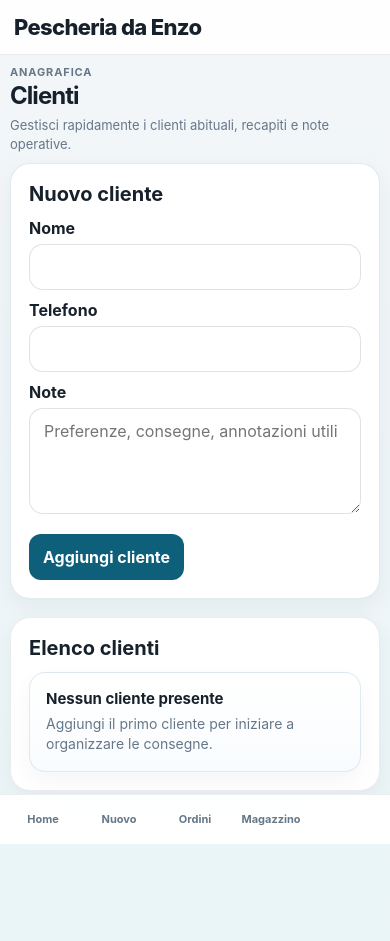
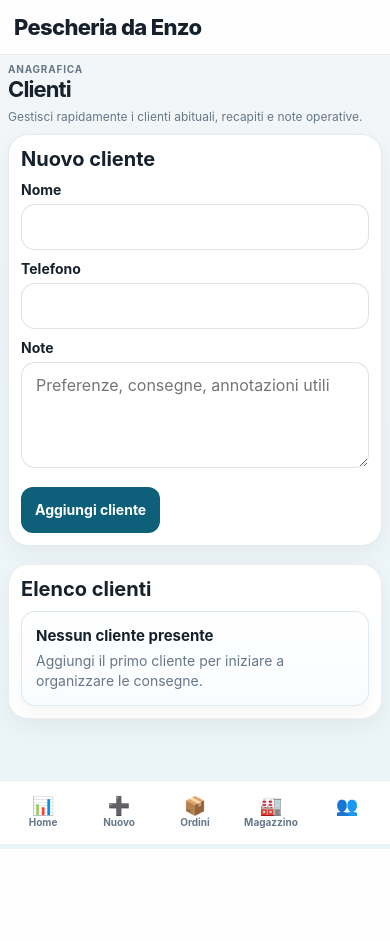
Before and after one commit to thedreamer-it/pescheria-da-enzo, a Flask app: page /clienti in a window 390 px wide. After the commit the page ends 849 px from the top, so only its background shows below. Run offline with Flask 3, Linux system fonts and the light colour scheme; data that the repository does not hold is empty.

Commit message:
Risolvi zoom input, aggiungi icone menu mobile, riduci dimensioni UI
- Disabilita zoom focus su input number/text/date/select/textarea (font-size: 16px)
- Aggiungi icone emoji al bottom nav (📊 ➕ 📦 🏭 👥)
- Riduci padding, margin, font-size per layout più compatto su mobile
- Compatta spacing tra elementi per miglior uso dello spazio mobile

Co-authored-by: Copilot <223556219+Copilot@users.noreply.github.com>

```diff
--- a/app/static/style.css
+++ b/app/static/style.css
@@ -1284,6 +1284,7 @@ tr:last-child td {
 @media (max-width: 900px) {
   body {
     background: linear-gradient(180deg, #f3f6f8 0%, #eaf5f8 100%);
+    font-size: 14px;
   }
 
   .form-grid {
@@ -1305,15 +1306,15 @@ tr:last-child td {
 
   .client-card {
     display: block;
+    padding: 12px;
+    border: 1px solid rgba(14, 95, 121, 0.12);
+    border-radius: 14px;
+    background: linear-gradient(180deg, #ffffff 0%, #f9fcff 100%);
+    box-shadow: 0 8px 16px rgba(15, 23, 42, 0.04);
+  }
+
+  .client-card--empty {
     padding: 14px;
-    border: 1px solid rgba(14, 95, 121, 0.12);
-    border-radius: 16px;
-    background: linear-gradient(180deg, #ffffff 0%, #f9fcff 100%);
-    box-shadow: 0 10px 24px rgba(15, 23, 42, 0.04);
-  }
-
-  .client-card--empty {
-    padding: 16px;
   }
 
   .client-card__top {
@@ -1321,17 +1322,17 @@ tr:last-child td {
     align-items: flex-start;
     justify-content: space-between;
     gap: 8px;
-    margin-bottom: 8px;
+    margin-bottom: 6px;
   }
 
   .client-card h4 {
     margin: 0;
-    font-size: 15px;
+    font-size: 14px;
     line-height: 1.3;
   }
 
   .client-card__phone {
-    font-size: 13px;
+    font-size: 12px;
     font-weight: 700;
     color: var(--primary-dark);
     white-space: nowrap;
@@ -1339,8 +1340,8 @@ tr:last-child td {
 
   .client-card__note {
     margin: 0;
-    font-size: 13px;
-    line-height: 1.45;
+    font-size: 12px;
+    line-height: 1.4;
     color: var(--text-soft);
   }
 
@@ -1353,288 +1354,177 @@ tr:last-child td {
   }
 
   .page {
-    padding: 10px 10px 132px;
+    padding: 8px 8px 120px;
   }
 
   .page-head {
     display: grid;
-    gap: 12px;
+    gap: 10px;
+    margin-bottom: 8px;
+  }
+
+  .section-head {
     margin-bottom: 10px;
   }
 
-  .section-head {
-    margin-bottom: 12px;
-  }
-
   .page-title {
-    font-size: 24px;
+    font-size: 22px;
   }
 
   .page-subtitle {
-    font-size: 13px;
-    line-height: 1.42;
-  }
-
-  .eyebrow {
-    font-size: 11px;
-    margin-bottom: 4px;
-  }
-
-  .card-head,
-  .order-line-main,
-  .order-line-actions,
-  .inline-form,
-  .order-page-head {
-    flex-direction: column;
-    align-items: stretch;
-  }
-
-  .order-detail-card {
-    padding: 14px;
-  }
-
-  .status-actions {
-    display: grid;
-    gap: 8px;
-  }
-
-  .status-actions form {
-    width: 100%;
-  }
-
-  .status-actions .btn-primary {
-    width: 100%;
-  }
-
-  .order-add-form {
-    gap: 10px;
-  }
-
-  .order-add-form label {
-    min-width: 0;
-  }
-
-  .order-line-actions {
-    gap: 10px;
-  }
-
-  .order-line-actions .btn-primary,
-  .order-line-actions .remove-item {
-    width: 100%;
-  }
-
-  .order-page-head {
-    position: sticky;
-    top: 8px;
-    z-index: 30;
-    padding: 12px 14px;
-    border-radius: 20px;
-    background: rgba(255, 255, 255, 0.95);
-    backdrop-filter: blur(14px);
-    border: 1px solid rgba(14, 95, 121, 0.12);
-    box-shadow: 0 10px 28px rgba(15, 23, 42, 0.08);
-  }
-
-  .order-desktop-cart-trigger {
-    display: none;
-  }
-
-  .order-summary-grid,
-  .info-grid {
-    grid-template-columns: 1fr;
-  }
-
-  .delete-form {
-    margin-left: 0;
-  }
-
-  .order-layout {
-    grid-template-columns: 1fr;
-  }
-
-  .order-catalog,
-  .cart-desktop {
-    padding: 12px;
-    border-radius: 20px;
-    box-shadow: 0 12px 30px rgba(15, 23, 42, 0.06);
-  }
-
-  .order-catalog-head {
-    gap: 8px;
-  }
-
-  .catalog-inline-meta {
-    width: 100%;
-    justify-content: center;
-  }
-
-  .catalog-subtitle {
     font-size: 12px;
     line-height: 1.4;
   }
 
+  .eyebrow {
+    font-size: 10px;
+    margin-bottom: 3px;
+  }
+
+  .card {
+    padding: 12px;
+  }
+
+  .order-detail-card {
+    padding: 12px;
+  }
+
+  .catalog-subtitle {
+    font-size: 11px;
+    line-height: 1.3;
+  }
+
   .catalog-inline-meta {
-    min-width: 92px;
-    padding: 8px 12px;
-    font-size: 12px;
-  }
-
-  .search {
-    margin-bottom: 10px;
-    padding: 11px 13px;
-    border-radius: 999px;
-    background: var(--surface-2);
-  }
-
-  .catalog-hint {
-    gap: 6px;
-    margin-top: 6px;
-  }
-
-  .catalog-hint span {
-    padding: 6px 9px;
+    min-width: 80px;
+    padding: 6px 10px;
     font-size: 11px;
   }
 
   .prod-grid,
   .prod-list {
-    gap: 10px;
+    gap: 8px;
   }
 
   .prod-card {
-    padding: 12px;
-    border-radius: 16px;
-    gap: 10px;
-    box-shadow: 0 8px 20px rgba(15, 23, 42, 0.05);
+    padding: 10px;
+    border-radius: 14px;
+    gap: 8px;
+    box-shadow: 0 6px 16px rgba(15, 23, 42, 0.04);
   }
 
   .prod-row-info {
-    gap: 4px;
+    gap: 3px;
   }
 
   .prod-badge {
-    padding: 5px 8px;
+    padding: 4px 7px;
+    font-size: 10px;
+  }
+
+  .prod-title {
+    font-size: 13px;
+  }
+
+  .prod-row-price {
+    font-size: 14px;
+  }
+
+  .prod-row-sub {
     font-size: 11px;
-  }
-
-  .prod-title {
-    font-size: 14px;
-  }
-
-  .prod-row-price {
-    font-size: 15px;
-  }
-
-  .prod-row-sub {
-    font-size: 12px;
-    line-height: 1.4;
+    line-height: 1.3;
   }
 
   .prod-actions {
     flex-direction: column;
     align-items: stretch;
-    gap: 8px;
-  }
-
-  .checkout-form .form-row {
-    gap: 8px;
-  }
-
-  .checkout-form select,
-  .checkout-form input,
-  .checkout-form textarea {
-    min-height: 46px;
+    gap: 6px;
   }
 
   .qty-chip {
-    min-height: 42px;
-    padding: 7px 8px;
-    font-size: 11px;
+    min-height: 40px;
+    padding: 6px 7px;
+    font-size: 10px;
   }
 
   .qty-input {
-    width: 54px;
-    font-size: 13px;
+    width: 50px;
+    font-size: 12px;
   }
 
   .btn-add-round {
     width: 100%;
-    height: 44px;
-    border-radius: 14px;
-    font-size: 18px;
-    box-shadow: 0 10px 20px rgba(14, 95, 121, 0.2);
-  }
-
-  .cart-desktop {
-    display: none;
+    height: 40px;
+    border-radius: 12px;
+    font-size: 16px;
+    box-shadow: 0 8px 16px rgba(14, 95, 121, 0.18);
   }
 
   .mobile-cart-bar {
     display: flex;
-    width: calc(100% - 16px);
-    left: 8px;
-    right: 8px;
-    bottom: calc(78px + env(safe-area-inset-bottom));
+    width: calc(100% - 12px);
+    left: 6px;
+    right: 6px;
+    bottom: calc(76px + env(safe-area-inset-bottom));
+    padding: 10px 12px;
+    border-radius: 16px;
+    box-shadow: 0 10px 24px rgba(15, 23, 42, 0.16);
+  }
+
+  .mobile-cart-bar__count {
+    font-size: 14px;
+  }
+
+  .mobile-cart-bar__hint {
+    font-size: 10px;
+  }
+
+  .mobile-cart-bar__total {
+    font-size: 16px;
+  }
+
+  .cart-drawer__panel {
+    border-top-left-radius: 18px;
+    border-top-right-radius: 18px;
+    max-height: 90vh;
+  }
+
+  .cart-drawer__header {
     padding: 12px 14px;
-    border-radius: 18px;
-    box-shadow: 0 12px 30px rgba(15, 23, 42, 0.18);
-  }
-
-  .mobile-cart-bar__count {
-    font-size: 15px;
-  }
-
-  .mobile-cart-bar__hint {
+  }
+
+  .cart-drawer__body {
+    padding: 10px 14px 12px;
+    gap: 10px;
+  }
+
+  .cart-drawer__footer {
+    padding: 10px 14px calc(10px + env(safe-area-inset-bottom));
+  }
+
+  .cart-item {
+    padding: 10px;
+    border-radius: 12px;
+  }
+
+  .cart-item-title {
+    font-size: 13px;
+  }
+
+  .cart-item-meta {
     font-size: 11px;
   }
 
-  .mobile-cart-bar__total {
-    font-size: 18px;
-  }
-
-  .cart-drawer__panel {
-    border-top-left-radius: 20px;
-    border-top-right-radius: 20px;
-    max-height: 92vh;
-  }
-
-  .cart-drawer__header {
-    padding: 14px 16px;
-  }
-
-  .cart-drawer__body {
-    padding: 12px 16px 16px;
-    gap: 12px;
-  }
-
-  .cart-drawer__footer {
-    padding: 12px 16px calc(12px + env(safe-area-inset-bottom));
-  }
-
-  .cart-item {
-    padding: 12px;
-    border-radius: 14px;
-  }
-
-  .cart-item-title {
-    font-size: 14px;
-  }
-
-  .cart-item-meta {
-    font-size: 12px;
-  }
-
   .order-line {
-    padding: 12px;
+    padding: 10px;
   }
 
   .line-badges {
-    gap: 6px;
+    gap: 4px;
   }
 
   .page.order-page,
   .page {
-    padding-bottom: 150px;
+    padding-bottom: 130px;
   }
 
   .mobile-bottom-nav {
@@ -1657,10 +1547,31 @@ tr:last-child td {
     font-size: 11px;
     line-height: 1.15;
     color: var(--text-soft);
-    padding: 10px 4px;
+    padding: 8px 4px;
     font-weight: 700;
     border-radius: 10px;
     white-space: nowrap;
+    display: flex;
+    flex-direction: column;
+    gap: 2px;
+    align-items: center;
+  }
+
+  .nav-icon {
+    font-size: 18px;
+    line-height: 1;
+  }
+
+  .nav-label {
+    font-size: 10px;
+  }
+
+  input[type="number"],
+  input[type="text"],
+  input[type="date"],
+  select,
+  textarea {
+    font-size: 16px !important;
   }
 
   .btn-primary,
--- a/app/templates/base.html
+++ b/app/templates/base.html
@@ -69,24 +69,29 @@
   </div>
 
   <nav class="mobile-bottom-nav" aria-label="Navigazione principale mobile">
-    <a href="{{ url_for('main.dashboard') }}" class="{% if endpoint == 'main.dashboard' %}active{% endif %}">
-      Home
+    <a href="{{ url_for('main.dashboard') }}" class="{% if endpoint == 'main.dashboard' %}active{% endif %}" title="Dashboard">
+      <span class="nav-icon">📊</span>
+      <span class="nav-label">Home</span>
     </a>
 
-    <a href="{{ url_for('main.nuovo_ordine') }}" class="{% if endpoint == 'main.nuovo_ordine' %}active{% endif %}">
-      Nuovo
+    <a href="{{ url_for('main.nuovo_ordine') }}" class="{% if endpoint == 'main.nuovo_ordine' %}active{% endif %}" title="Crea nuovo ordine">
+      <span class="nav-icon">➕</span>
+      <span class="nav-label">Nuovo</span>
     </a>
 
-    <a href="{{ url_for('main.ordini') }}" class="{% if endpoint in ['main.ordini', 'main.ordine_dettaglio'] %}active{% endif %}">
-      Ordini
+    <a href="{{ url_for('main.ordini') }}" class="{% if endpoint in ['main.ordini', 'main.ordine_dettaglio'] %}active{% endif %}" title="Visualizza ordini">
+      <span class="nav-icon">📦</span>
+      <span class="nav-label">Ordini</span>
     </a>
 
-    <a href="{{ url_for('main.prodotti') }}" class="{% if endpoint in ['main.prodotti', 'main.modifica_prodotto'] %}active{% endif %}">
-      Magazzino
+    <a href="{{ url_for('main.prodotti') }}" class="{% if endpoint in ['main.prodotti', 'main.modifica_prodotto'] %}active{% endif %}" title="Gestisci magazzino">
+      <span class="nav-icon">🏭</span>
+      <span class="nav-label">Magazzino</span>
     </a>
 
-    <a href="{{ url_for('main.clienti') }}" class="{% if endpoint == 'main.clienti' %}active{% endif %}">
-      Clienti
+    <a href="{{ url_for('main.clienti') }}" class="{% if endpoint == 'main.clienti' %}active{% endif %}" title="Gestisci clienti">
+      <span class="nav-icon">👥</span>
+      <span class="nav-label">Clienti</span>
     </a>
   </nav>
 </body>
```
